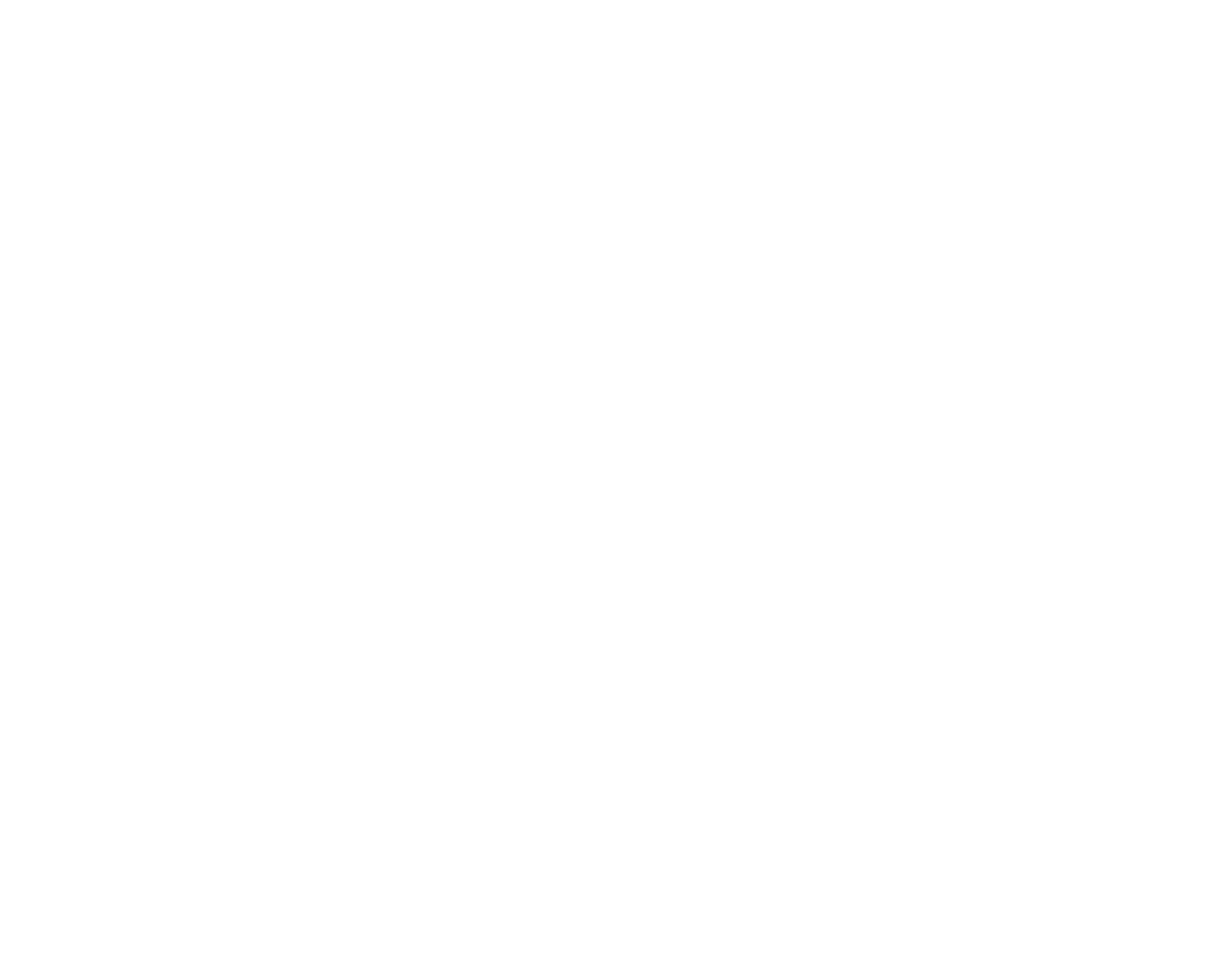
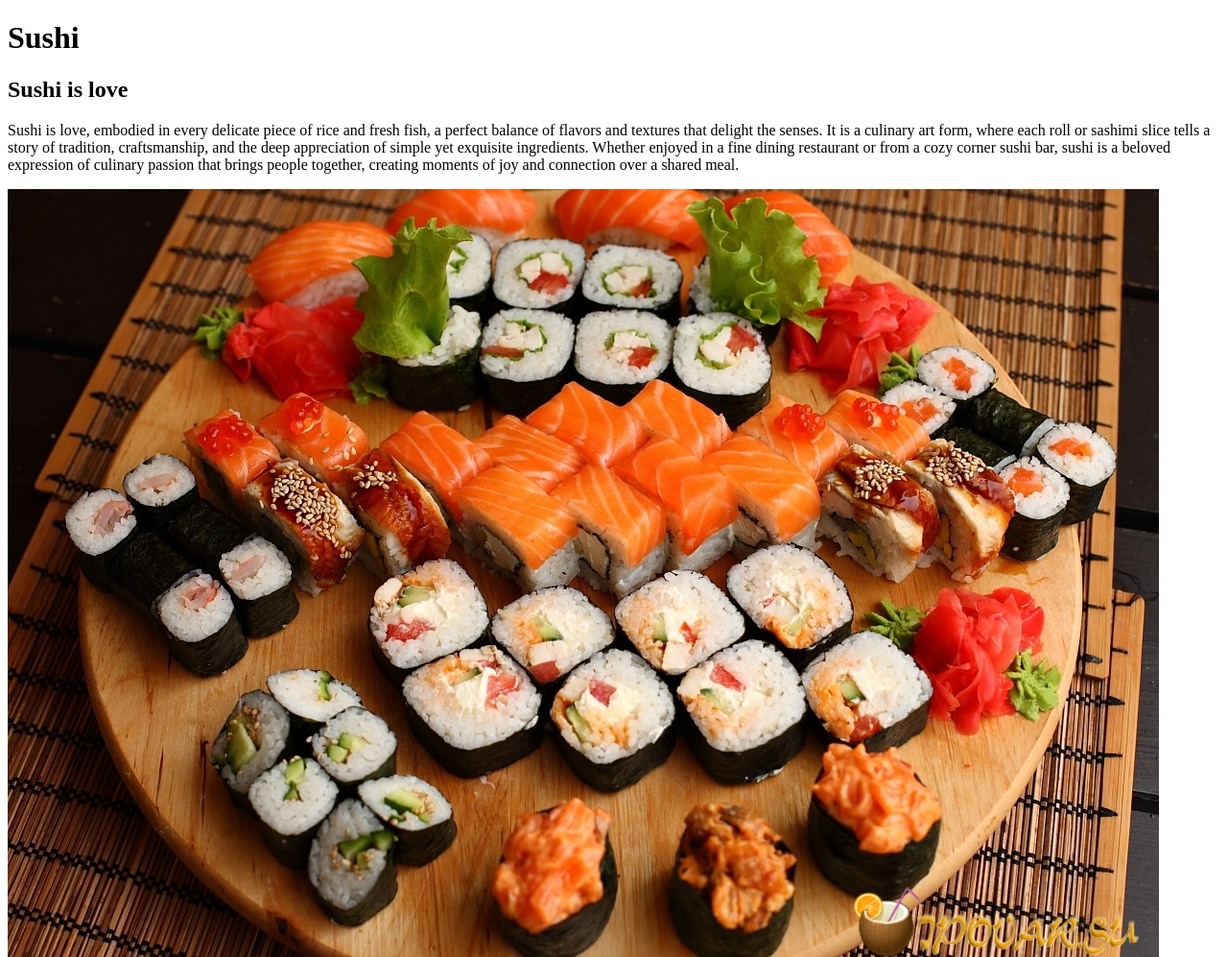
Before and after one commit to YuliaIvashko/html, a plain HTML site: page index.html in a window 1280 px wide. Shown: the whole page at 96% size. Before the commit the page ends 800 px from the top, so only its background shows below. Drawn offline with Linux system fonts and the light colour scheme.

Commit message:
Start html code

```diff
--- a/index.html
+++ b/index.html
@@ -1,14 +1,25 @@
 <!DOCTYPE html>
 <html lang="en">
-<head>
-    <meta charset="UTF-8">
-    <meta http-equiv="X-UA-Compatible" content="IE=edge">
-    <meta name="viewport" content="width=device-width, initial-scale=1.0">
-    <title>Document</title>
-    <link rel="shortcut icon" href="https://placekitten.com/96/139" type="image/x-icon">
-    <script src="https://unpkg.com/htmx.org@1.9.10" integrity="sha384-D1Kt99CQMDuVetoL1lrYwg5t+9QdHe7NLX/SoJYkXDFfX37iInKRy5xLSi8nO7UC" crossorigin="anonymous"></script>
-</head>
-<body>
+  <head>
+    <meta charset="UTF-8" />
+    <meta name="viewport" content="width=device-width, initial-scale=1.0" />
+    <title>Famous Jedi Knights</title>
+  </head>
 
-</body>
+  <body>
+    <h1>Sushi</h1>
+    <h2>Sushi is love</h2>
+
+    <p>
+      Sushi is love, embodied in every delicate piece of rice and fresh fish, a
+      perfect balance of flavors and textures that delight the senses. It is a
+      culinary art form, where each roll or sashimi slice tells a story of
+      tradition, craftsmanship, and the deep appreciation of simple yet
+      exquisite ingredients. Whether enjoyed in a fine dining restaurant or from
+      a cozy corner sushi bar, sushi is a beloved expression of culinary passion
+      that brings people together, creating moments of joy and connection over a
+      shared meal.
+    </p>
+    <img src="img/sushi.jpg" alt="Sushi is love" />
+  </body>
 </html>
```
Also changed, not shown: img/jedi.jpg (added), img/sushi.jpg (added).
